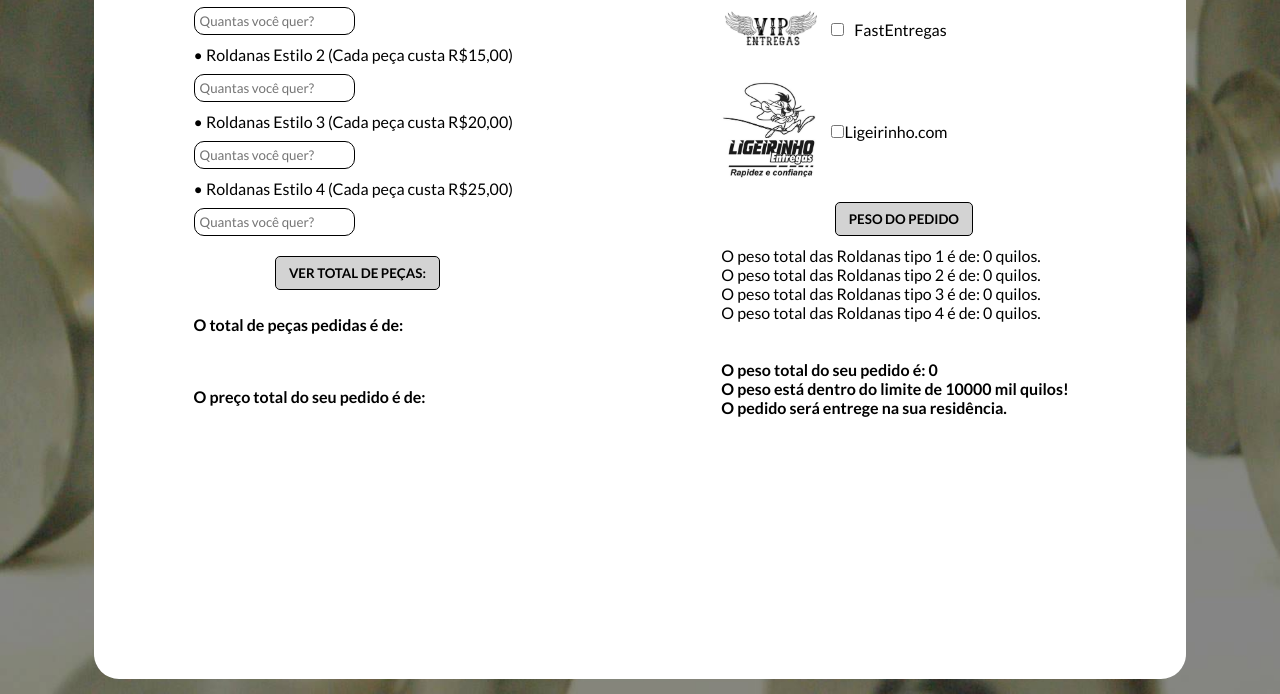
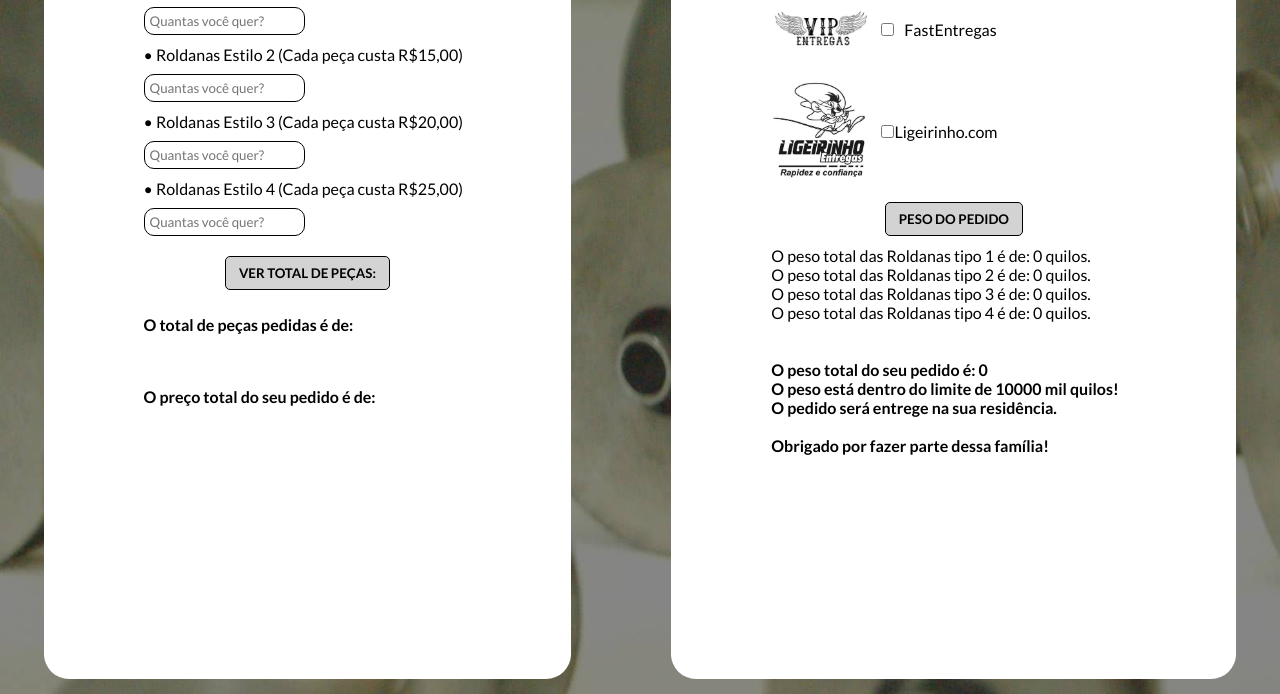
Before and after one commit to brnmilano/new-project-roldanas, a plain HTML site: page index.html in a window 1280 px wide. Both pictures are taken after a click on the button "Peso do pedido". Shown: the part 106-800 px from the top of the page. Drawn offline with Linux system fonts and the light colour scheme.

Commit message:
Adição de mensagem de agradecimento.

```diff
--- a/CSS/style.css
+++ b/CSS/style.css
@@ -29,9 +29,10 @@ body {
   flex-direction: column;
   align-items: flex-start;
   min-height: 100%;
-  border-radius: 25px 0 0 25px;
+  border-radius: 25px;
   background: white;
   padding: 15px 100px;
+  margin: 0 100px 0 0;
 }
 
 h1 {
@@ -94,7 +95,7 @@ input {
   flex-direction: column;
   align-items: flex-start;
   min-height: 100%;
-  border-radius: 0 25px 25px 0;
+  border-radius: 25px;
   background: white;
   padding: 15px 100px;
 }
--- a/index.html
+++ b/index.html
@@ -168,7 +168,8 @@
         respeso.innerHTML = pesoPedido
 
         if (pesoPedido <= 10000) {
-          limite.innerHTML = `O peso está dentro do limite de 10000 mil quilos! <br> O pedido será entrege na sua residência.`
+          limite.innerHTML = `O peso está dentro do limite de 10000 mil quilos! <br> O pedido será entrege na sua residência. <br><br>`
+          limite.innerHTML += `Obrigado por fazer parte dessa família!`
         } else {
           limite.innerHTML = `O peso passou o limite de 10000 mil quilos! <br> A transportadora não pode enviar seu pedido.`
         }
```
